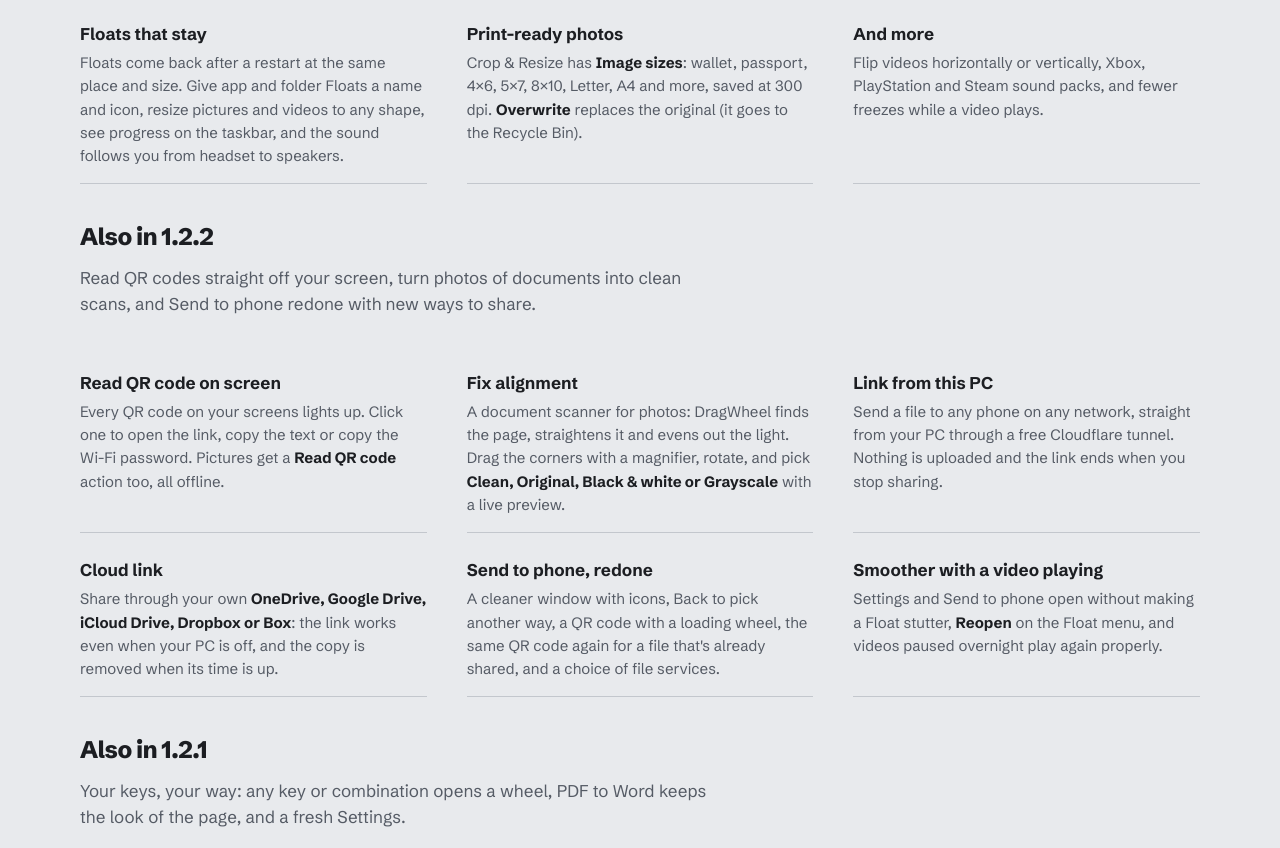
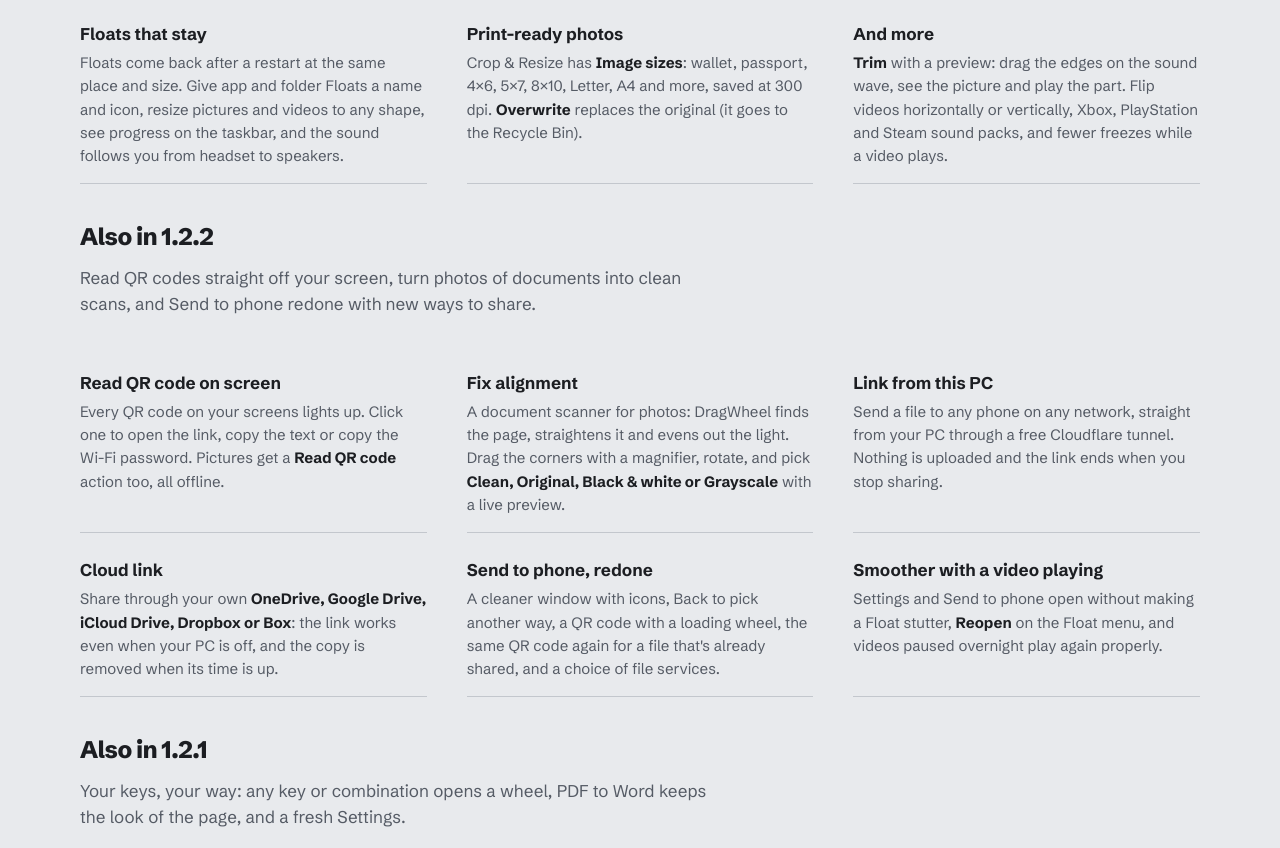
Before and after one commit to ilukezippo/DragWheel, a browser extension: page docs/index.html in a window 1280 px wide. Shown: the part 4137-4985 px from the top of the page. Drawn offline with Linux system fonts and the light colour scheme; no server answers.

Commit message:
1.2.3: Trim with a preview joins this release (changelog, README, website)
Co-Authored-By: Claude Opus 5.5 <noreply@anthropic.com>
Claude-Session: https://claude.ai/code/session_014nJuL1DEoKtQ1LStUkrcn8

```diff
--- a/docs/index.html
+++ b/docs/index.html
@@ -333,7 +333,7 @@ footer nav { display: flex; flex-wrap: wrap; gap: 20px; }
         <div><dt>Right-click menu</dt><dd>Right-click any file → <b>DragWheel: Convert, Tools or Actions</b>, with the same slices as your wheels.</dd></div>
         <div><dt>Floats that stay</dt><dd>Floats come back after a restart at the same place and size. Give app and folder Floats a name and icon, resize pictures and videos to any shape, see progress on the taskbar, and the sound follows you from headset to speakers.</dd></div>
         <div><dt>Print-ready photos</dt><dd>Crop &amp; Resize has <b>Image sizes</b>: wallet, passport, 4×6, 5×7, 8×10, Letter, A4 and more, saved at 300 dpi. <b>Overwrite</b> replaces the original (it goes to the Recycle Bin).</dd></div>
-        <div><dt>And more</dt><dd>Flip videos horizontally or vertically, Xbox, PlayStation and Steam sound packs, and fewer freezes while a video plays.</dd></div>
+        <div><dt>And more</dt><dd><b>Trim</b> with a preview: drag the edges on the sound wave, see the picture and play the part. Flip videos horizontally or vertically, Xbox, PlayStation and Steam sound packs, and fewer freezes while a video plays.</dd></div>
       </dl>
 
       <h2 style="font-size:24px;margin-top:40px">Also in 1.2.2</h2>
```
Also changed, not shown: 2 other files.
